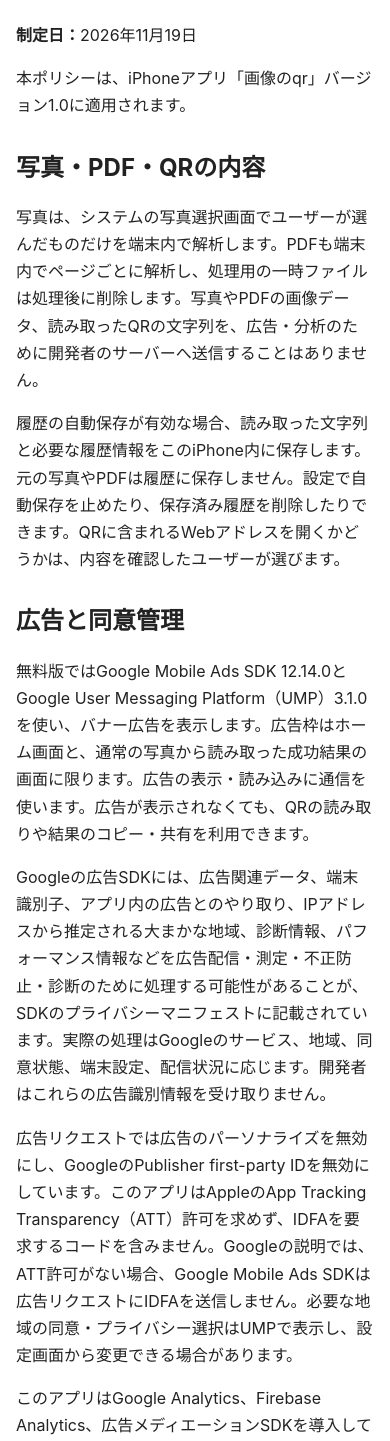
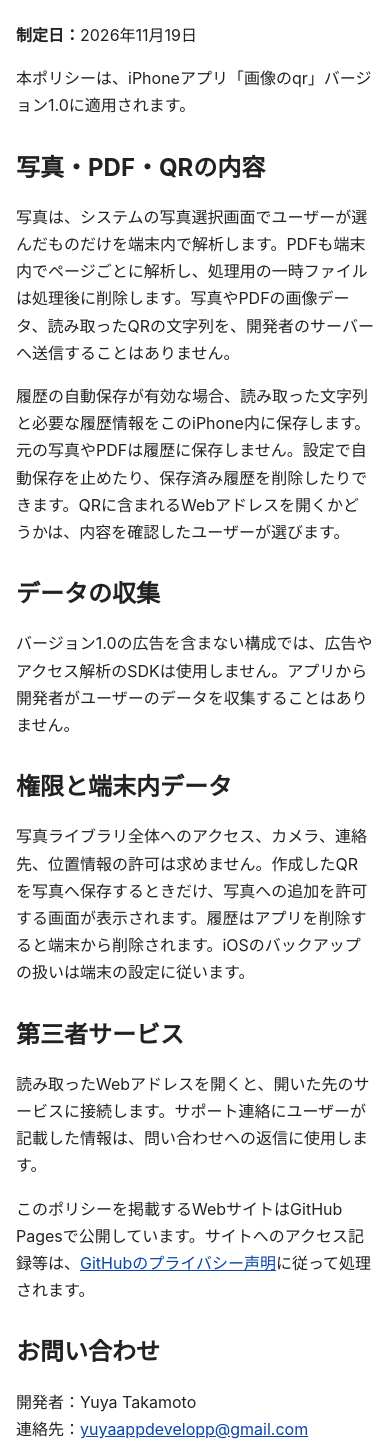
Before and after one commit to yuyaappdevelopp-star/yuyaappdevelopp-star.github.io, a plain HTML site: page apps/com-groocon-imageqr/privacy.html in a window 390 px wide. Shown: the part 169-1610 px from the top of the page. Drawn offline with Linux system fonts and the light colour scheme.

Commit message:
Match ImageQR pages to the ad-free first release

```diff
--- a/apps/com-groocon-imageqr/privacy.html
+++ b/apps/com-groocon-imageqr/privacy.html
@@ -3,7 +3,7 @@
 <head>
   <meta charset="utf-8">
   <meta name="viewport" content="width=device-width, initial-scale=1">
-  <meta name="description" content="画像のqrで扱う写真、QRの読み取り内容、端末内履歴、広告に関するプライバシー情報。">
+  <meta name="description" content="画像のqrで扱う写真、QRの読み取り内容、端末内履歴に関するプライバシー情報。">
   <title>プライバシーポリシー · 画像のqr</title>
   <style>
     body { font-family: -apple-system, BlinkMacSystemFont, "Segoe UI", sans-serif; line-height: 1.7; max-width: 760px; margin: 0 auto; padding: 1.5rem 1rem 3rem; color: #222; }
@@ -20,20 +20,17 @@
     <p>本ポリシーは、iPhoneアプリ「画像のqr」バージョン1.0に適用されます。</p>
 
     <h2>写真・PDF・QRの内容</h2>
-    <p>写真は、システムの写真選択画面でユーザーが選んだものだけを端末内で解析します。PDFも端末内でページごとに解析し、処理用の一時ファイルは処理後に削除します。写真やPDFの画像データ、読み取ったQRの文字列を、広告・分析のために開発者のサーバーへ送信することはありません。</p>
+    <p>写真は、システムの写真選択画面でユーザーが選んだものだけを端末内で解析します。PDFも端末内でページごとに解析し、処理用の一時ファイルは処理後に削除します。写真やPDFの画像データ、読み取ったQRの文字列を、開発者のサーバーへ送信することはありません。</p>
     <p>履歴の自動保存が有効な場合、読み取った文字列と必要な履歴情報をこのiPhone内に保存します。元の写真やPDFは履歴に保存しません。設定で自動保存を止めたり、保存済み履歴を削除したりできます。QRに含まれるWebアドレスを開くかどうかは、内容を確認したユーザーが選びます。</p>
 
-    <h2>広告と同意管理</h2>
-    <p>無料版ではGoogle Mobile Ads SDK 12.14.0とGoogle User Messaging Platform（UMP）3.1.0を使い、バナー広告を表示します。広告枠はホーム画面と、通常の写真から読み取った成功結果の画面に限ります。広告の表示・読み込みに通信を使います。広告が表示されなくても、QRの読み取りや結果のコピー・共有を利用できます。</p>
-    <p>Googleの広告SDKには、広告関連データ、端末識別子、アプリ内の広告とのやり取り、IPアドレスから推定される大まかな地域、診断情報、パフォーマンス情報などを広告配信・測定・不正防止・診断のために処理する可能性があることが、SDKのプライバシーマニフェストに記載されています。実際の処理はGoogleのサービス、地域、同意状態、端末設定、配信状況に応じます。開発者はこれらの広告識別情報を受け取りません。</p>
-    <p>広告リクエストでは広告のパーソナライズを無効にし、GoogleのPublisher first-party IDを無効にしています。このアプリはAppleのApp Tracking Transparency（ATT）許可を求めず、IDFAを要求するコードを含みません。Googleの説明では、ATT許可がない場合、Google Mobile Ads SDKは広告リクエストにIDFAを送信しません。必要な地域の同意・プライバシー選択はUMPで表示し、設定画面から変更できる場合があります。</p>
-    <p>このアプリはGoogle Analytics、Firebase Analytics、広告メディエーションSDKを導入していません。</p>
+    <h2>データの収集</h2>
+    <p>バージョン1.0の広告を含まない構成では、広告やアクセス解析のSDKは使用しません。アプリから開発者がユーザーのデータを収集することはありません。</p>
 
     <h2>権限と端末内データ</h2>
     <p>写真ライブラリ全体へのアクセス、カメラ、連絡先、位置情報の許可は求めません。作成したQRを写真へ保存するときだけ、写真への追加を許可する画面が表示されます。履歴はアプリを削除すると端末から削除されます。iOSのバックアップの扱いは端末の設定に従います。</p>
 
     <h2>第三者サービス</h2>
-    <p>広告と同意管理はGoogleが提供します。Googleによる情報の取扱いは、<a href="https://policies.google.com/privacy">Googleのプライバシーポリシー</a>および<a href="https://developers.google.com/admob/ios/privacy/data-disclosure">Google Mobile Ads SDKのデータ開示情報</a>をご確認ください。サポート連絡にユーザーが記載した情報は、問い合わせへの返信に使用します。</p>
+    <p>読み取ったWebアドレスを開くと、開いた先のサービスに接続します。サポート連絡にユーザーが記載した情報は、問い合わせへの返信に使用します。</p>
     <p>このポリシーを掲載するWebサイトはGitHub Pagesで公開しています。サイトへのアクセス記録等は、<a href="https://docs.github.com/en/site-policy/privacy-policies/github-general-privacy-statement">GitHubのプライバシー声明</a>に従って処理されます。</p>
 
     <h2>お問い合わせ</h2>
```
Also changed, not shown: apps/com-groocon-imageqr/index.html (+2 -2 lines), apps/com-groocon-imageqr/support.html (+3 -3 lines).
